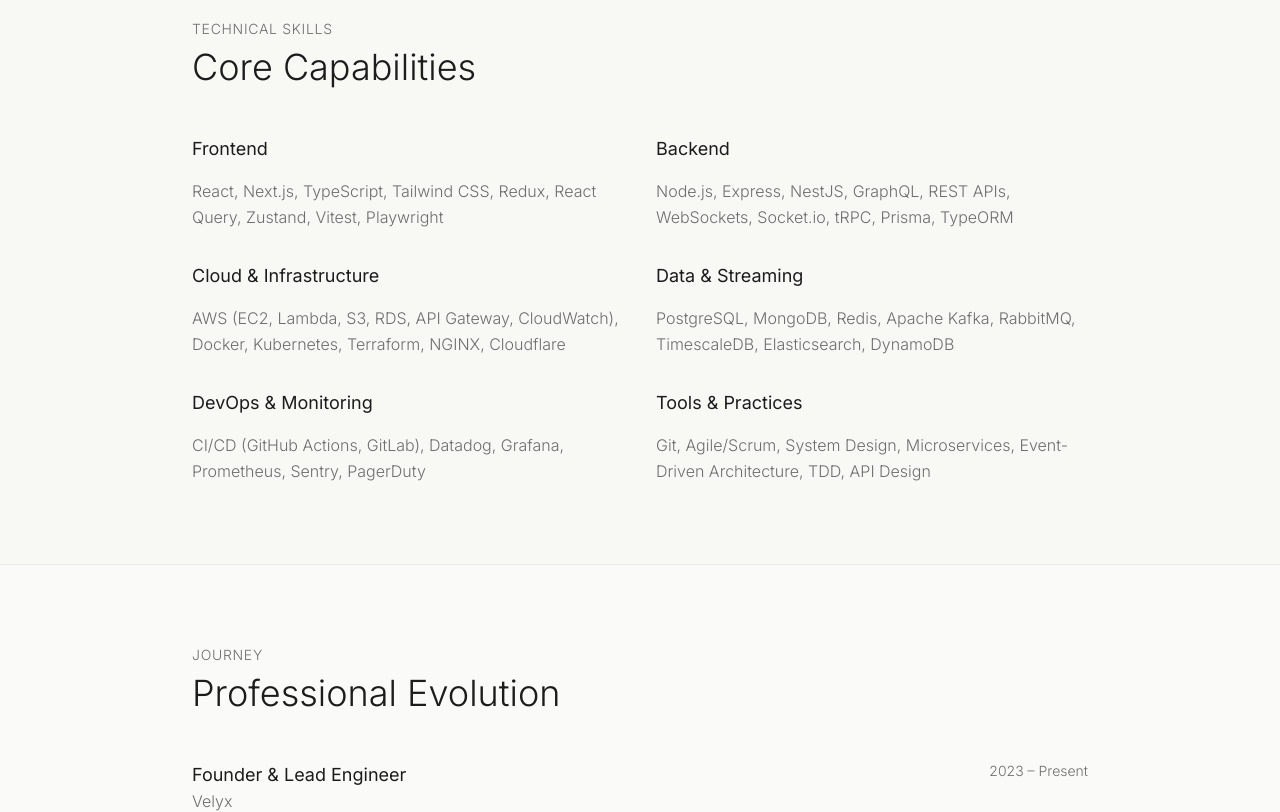
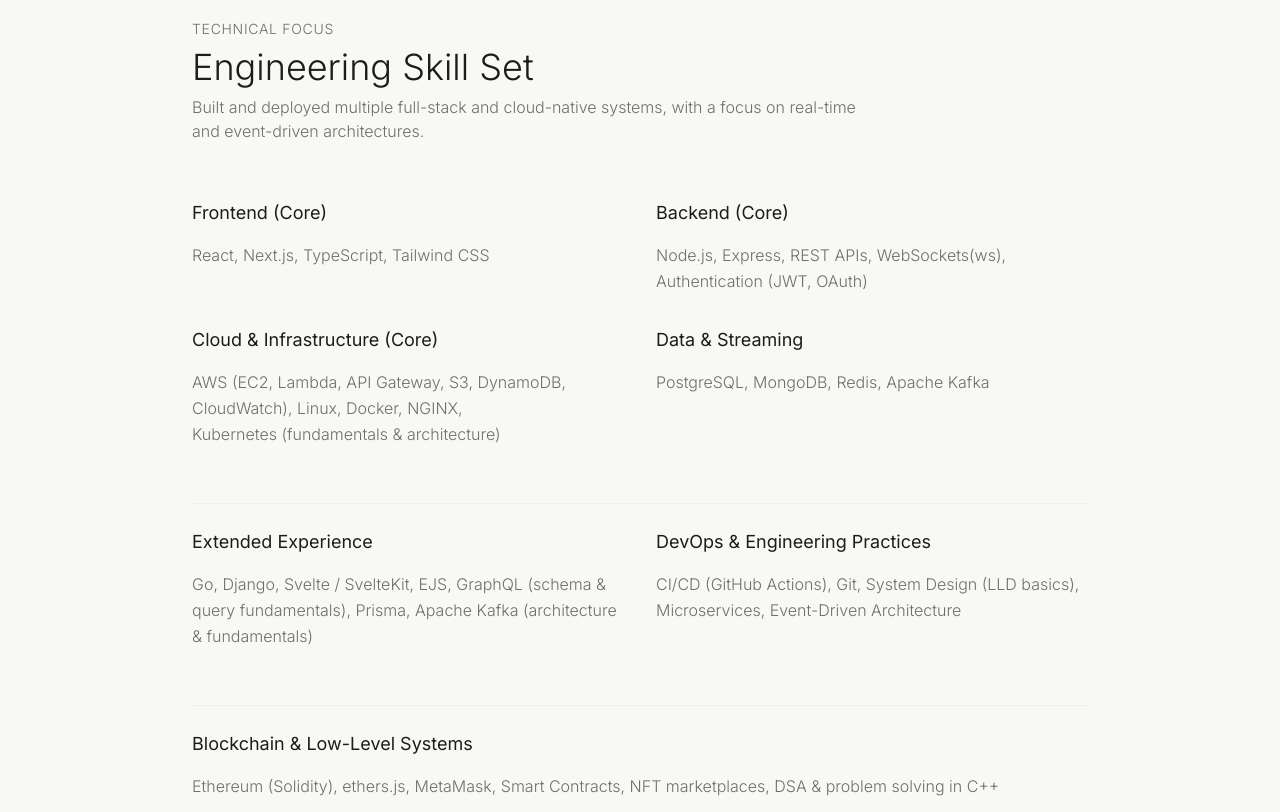
Before and after one commit to toffee-k21/my-portfolio, a Next.js app: page / in a window 1280 px wide. Shown: the part 3380-4192 px from the top of the page. Built offline with nearby package versions, Linux system fonts and the light colour scheme.

Commit message:
updated skill section

```diff
--- a/app/page.tsx
+++ b/app/page.tsx
@@ -351,67 +351,101 @@ function App() {
       viewport={{ once: true, margin: "-100px" }}
       variants={fadeInUp}
       transition={{ duration: 0.5 }}
-            className="space-y-12"
+      className="space-y-14"
     >
+      {/* Section Header */}
       <div className="space-y-2">
         <h3 className="text-sm uppercase tracking-wider text-secondary-text">
-                Technical Skills
+          Technical Focus
         </h3>
-              <h2 className="text-4xl text-foreground">Core Capabilities</h2>
+        <h2 className="text-4xl text-foreground">
+          Engineering Skill Set
+        </h2>
+        <p className="text-secondary-text max-w-2xl">
+          Built and deployed multiple full-stack and cloud-native systems,
+          with a focus on real-time and event-driven architectures.
+        </p>
       </div>
 
+      {/* Core Stack */}
       <div className="grid md:grid-cols-2 gap-8">
         <div className="space-y-4">
-                <h4 className="text-foreground">Frontend</h4>
+          <h4 className="text-foreground font-medium">Frontend (Core)</h4>
           <p className="text-secondary-text leading-relaxed">
-                  React, Next.js, TypeScript, Tailwind CSS, Redux, React Query,
-                  Zustand, Vitest, Playwright
+            React, Next.js, TypeScript, Tailwind CSS
           </p>
         </div>
 
         <div className="space-y-4">
-                <h4 className="text-foreground">Backend</h4>
+          <h4 className="text-foreground font-medium">Backend (Core)</h4>
           <p className="text-secondary-text leading-relaxed">
-                  Node.js, Express, NestJS, GraphQL, REST APIs, WebSockets,
-                  Socket.io, tRPC, Prisma, TypeORM
+            Node.js, Express, REST APIs, WebSockets(ws),
+            Authentication (JWT, OAuth)
           </p>
         </div>
 
         <div className="space-y-4">
-                <h4 className="text-foreground">Cloud & Infrastructure</h4>
+          <h4 className="text-foreground font-medium">
+            Cloud & Infrastructure (Core)
+          </h4>
           <p className="text-secondary-text leading-relaxed">
-                  AWS (EC2, Lambda, S3, RDS, API Gateway, CloudWatch),
-                  Docker, Kubernetes, Terraform, NGINX, Cloudflare
+            AWS (EC2, Lambda, API Gateway, S3, DynamoDB, CloudWatch),
+            Linux, Docker, NGINX, <br/>Kubernetes (fundamentals & architecture)
           </p>
         </div>
 
         <div className="space-y-4">
-                <h4 className="text-foreground">Data & Streaming</h4>
+          <h4 className="text-foreground font-medium">
+            Data & Streaming
+          </h4>
           <p className="text-secondary-text leading-relaxed">
-                  PostgreSQL, MongoDB, Redis, Apache Kafka, RabbitMQ,
-                  TimescaleDB, Elasticsearch, DynamoDB
+            PostgreSQL, MongoDB, Redis, Apache Kafka
+          </p>
+        </div>
+      </div>
+
+      {/* Extended Experience */}
+      <div className="pt-6 border-t border-border/60 grid md:grid-cols-2 gap-8">
+        <div className="space-y-4">
+          <h4 className="text-foreground font-medium">
+            Extended Experience
+          </h4>
+          <p className="text-secondary-text leading-relaxed">
+            Go, Django, Svelte / SvelteKit, EJS,
+            GraphQL (schema & query fundamentals), Prisma,
+            Apache Kafka (architecture & fundamentals)
           </p>
         </div>
 
         <div className="space-y-4">
-                <h4 className="text-foreground">DevOps & Monitoring</h4>
+          <h4 className="text-foreground font-medium">
+            DevOps & Engineering Practices
+          </h4>
           <p className="text-secondary-text leading-relaxed">
-                  CI/CD (GitHub Actions, GitLab), Datadog, Grafana,
-                  Prometheus, Sentry, PagerDuty
+            CI/CD (GitHub Actions), Git,
+            System Design (LLD basics),
+            Microservices, Event-Driven Architecture
           </p>
         </div>
+      </div>
 
+      {/* Blockchain & Low-Level */}
+      <div className="pt-6 border-t border-border/60">
         <div className="space-y-4">
-                <h4 className="text-foreground">Tools & Practices</h4>
+          <h4 className="text-foreground font-medium">
+            Blockchain & Low-Level Systems
+          </h4>
           <p className="text-secondary-text leading-relaxed">
-                  Git, Agile/Scrum, System Design, Microservices,
-                  Event-Driven Architecture, TDD, API Design
+            Ethereum (Solidity), ethers.js, MetaMask,
+            Smart Contracts, NFT marketplaces,
+            DSA & problem solving in C++
           </p>
         </div>
       </div>
     </motion.div>
   </div>
 </section>
+
 
       {/* Experience & Journey */}
       <section className="py-20 px-6 border-t border-border">
```
Lines whose indentation alone changed are shown as unchanged.
